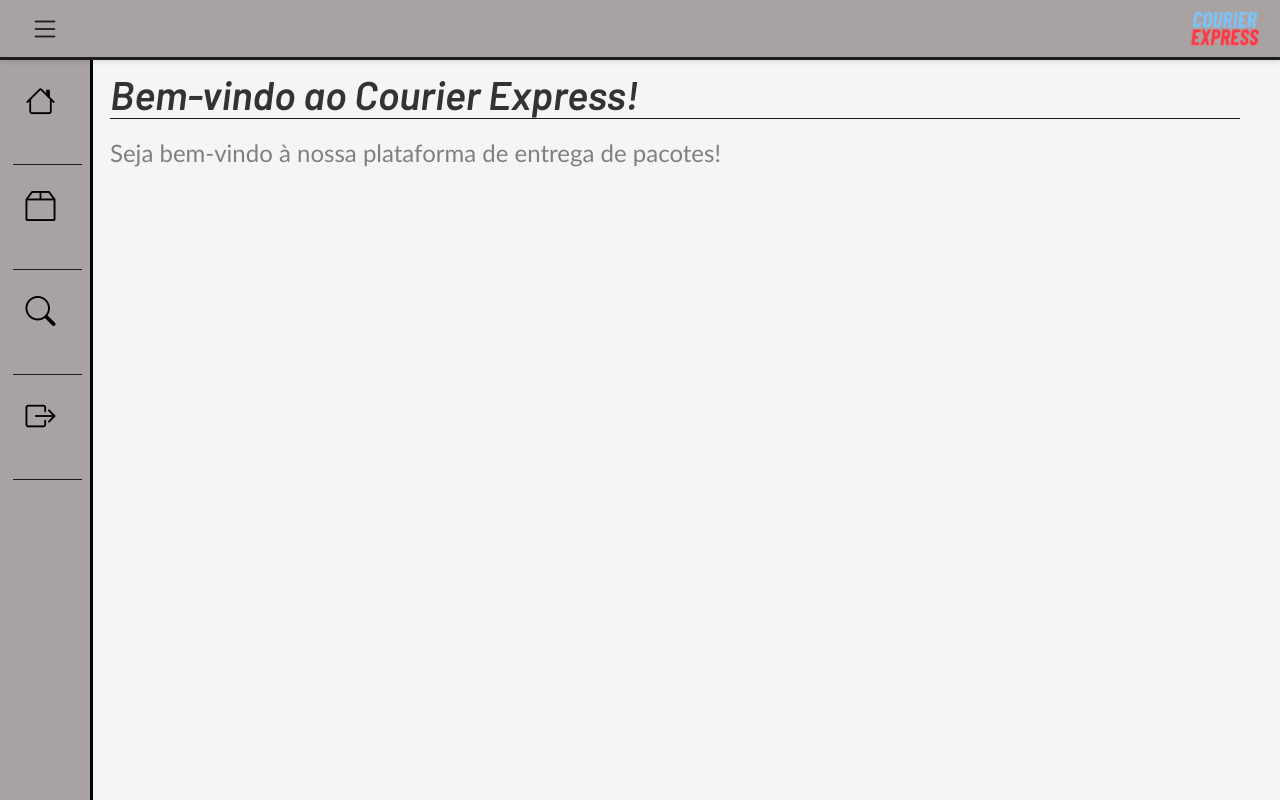
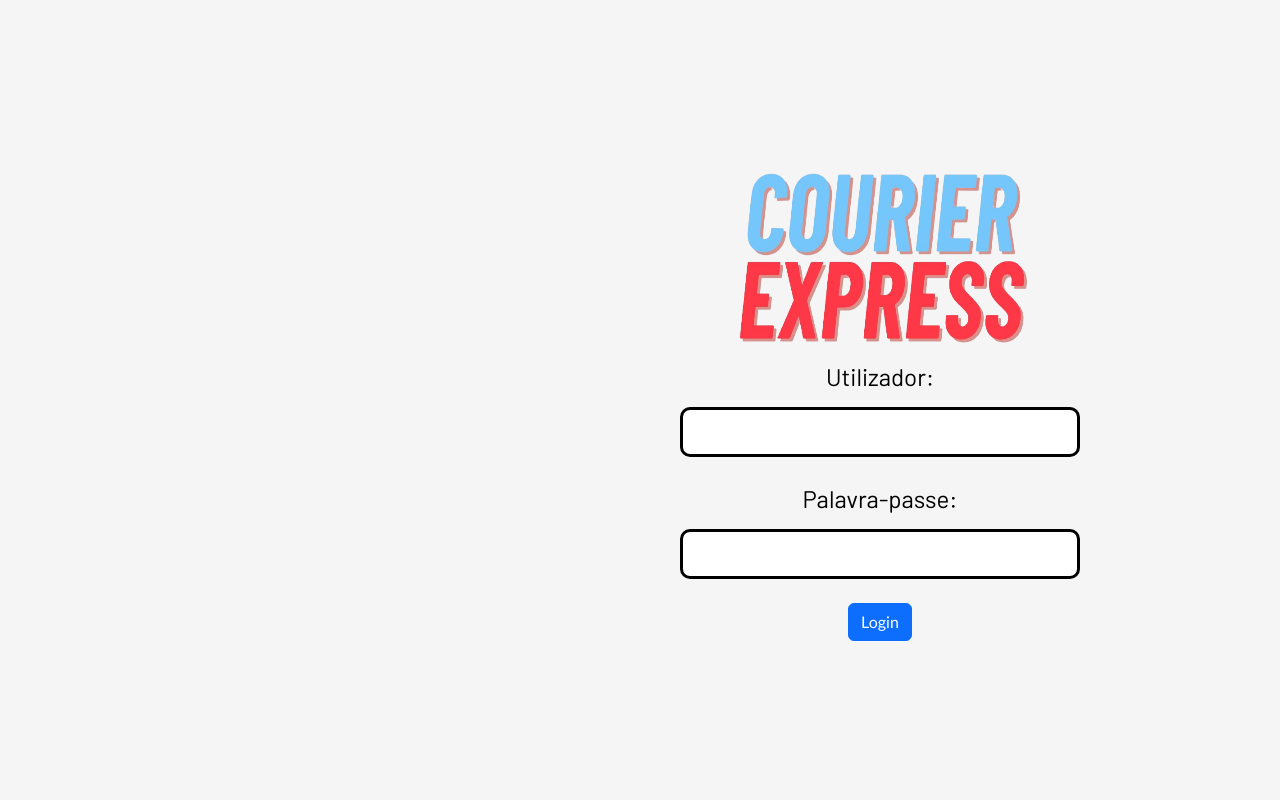
Before and after one commit to gabguimar/courier_express, a PHP site: page / in a window 1280 px wide. Run offline with PHP 8.4, Linux system fonts and the light colour scheme.

Commit message:
16-09-2024
Implantação do Login, e alteração das queries que atualizam as informações dos pedidos na tabela.

```diff
--- a/php/essentials.php
+++ b/functions/essentials.php
@@ -1,3 +1,4 @@
+<!-- #################### Essa página é responsável por importar algumas bibliotecas que servem para toda a funcionalidade do código  #################### -->
 <!DOCTYPE html>
 <html lang="pt-pt">
 <head>
--- a/php/index.php
+++ b/php/index.php
@@ -1,33 +1,80 @@
-<?php include('sidebar.php') ?>
+<?php
+include('../functions/connect.php');
+include('../functions/essentials.php');
+include('../functions/error_log.php');
 
+//############################ Iniciando a sessão através do sistema de LOGIN ####################################
+if ($_SERVER['REQUEST_METHOD'] === 'POST') {
+
+    if (isset($_POST['username']) && isset($_POST['password'])) {
+
+        // Limpando as variaveis username e password do metodo post, como forma de evitar um SQL Injection
+        $login = $conn->real_escape_string($_POST['username']);
+        $password = $conn->real_escape_string($_POST['password']);
+
+        $sql = "SELECT * FROM utilizadores WHERE login_utilizador = '$login' AND senha = '$password'";
+        $result = $conn->query($sql) or die("Falha na execução do código SQL: ". $conn->error);
+
+        if ($result->num_rows > 0) {
+            $utilizador = $result->fetch_assoc();
+
+            if (!isset($_SESSION)) {
+                session_start();
+            }
+
+            // Criando as variáveis de sessão que serão usadas
+            $_SESSION['utilizador_id'] = $utilizador['utilizador_id'];
+            $_SESSION['nome'] = $utilizador['nome'];
+            $_SESSION['login_utilizador'] = $utilizador['login_utilizador'];
+            $_SESSION['tipo_utilizador'] = $utilizador['tipo_utilizador'];
+
+
+            // Redirecionando para a página de criação de encomendas
+            header("Location: criar.php");
+        } else {
+            echo "
             <!DOCTYPE html>
-<html lang="pt">
+            <html lang='pt-pt'>
+                <head>
+                    <meta charset='UTF-8'>
+                    <meta name='viewport' content='width=device-width, initial-scale=1.0'>
+                    <title>Login</title>
+                </head>
+                <body>
+                    <div class='d-flex justify-content-center align-items-center' style='height: 100vh; margin-left: 85vh;'>
+                        <div class='text-center'>
+                            <img src='../src/img/logo.png' style='width: 300px; height: 200px;'><br>
+                            <label>Login ou palavra-passe inválidos!</label><br>
+                            <a href='index.php' class='btn btn-primary'>Ir a página de login</a>
+                        </div>
+                    </div>
+                </body>
+            </html>
+            ";
+            exit();
+        }
+    }
+}
+?>
+<!DOCTYPE html>
+<html lang="pt-pt">
     <head>
         <meta charset="UTF-8">
         <meta name="viewport" content="width=device-width, initial-scale=1.0">
-    <title>Página Inícial</title>
+        <title>Login</title>
     </head>
     <body>
-    <article class="content">
-        <div class="row">
-            <div class="col-12">
-                <h1>
-                    <?php
-                    echo "Bem-vindo ao Courier Express!";
-                   ?>
-                </h1>
+        <div class="d-flex justify-content-center align-items-center" style="height: 100vh; margin-left: 85vh;">
+            <div class="text-center">
+                <img src="../src/img/logo.png" style="width: 300px; height: 200px;">
+                <form action="" method="post">
+                    <label for="username">Utilizador:</label><br>
+                    <input class="input-text" type="text" id="username" name="username" required><br><br>
+                    <label for="password">Palavra-passe:</label><br>
+                    <input class="input-text" type="password" id="password" name="password" required><br><br>
+                    <input type="submit" value="Login" class="btn btn-primary">
+                </form>
             </div>
         </div>
-        <div class="row">
-            <div class="col-12">
-                <h4>
-                    <?php
-                    echo "Seja bem-vindo à nossa plataforma de entrega de pacotes!";
-                   ?>
-                </h4>
-            </div>
-        </div>
-
-    </article>
     </body>
 </html>
--- a/php/sidebar.php
+++ b/php/sidebar.php
@@ -1,11 +1,12 @@
 <?php
-include('connect.php');
-include('error_log.php');
-include('essentials.php');
+include('../functions/connect.php');
+include('../functions/error_log.php');
+include('../functions/essentials.php');
+include('../functions/protect.php');
 ?>
 
 <!DOCTYPE html>
-<html lang="en">
+<html lang="pt-pt">
 <head>
 	<meta charset="UTF-8">
 	<meta name="viewport" content="width=device-width, initial-scale=1.0">
@@ -17,7 +18,6 @@ include('essentials.php');
 
 </head>
 <body>
-	<!-- HTML Atualizado -->
 	<div class="header">
 		<a href="#" class="btn-expandir" id="toggle-sidebar"><i class="bi bi-list btn-header"></i></a>
 		<a href=""><img src="../src/img/logo.png" class="logo-img" alt="Logo"></a>
@@ -25,12 +25,12 @@ include('essentials.php');
 	<nav class="menu-lateral contraido"> <!-- Começa no estado contraído -->
 		<ul style="padding: 0;">
 			<li id="encomendas-link"></li>
-			<li class="item-menu">
+			<!-- <li class="item-menu">
 				<a href="index.php">
 					<span class="icon"><i class="bi bi-house"></i></span>
 					<span class="txt-link">&nbsp;Início</span>
 				</a>
-			</li>
+			</li> -->
 
 			<li class="item-menu">
 				<a href="criar.php">
@@ -45,8 +45,8 @@ include('essentials.php');
 					<span class="txt-link">&nbsp;Acompanhar</span>
 				</a>
 			</li>
-			<li class="item-menu">
-				<a href="#">
+			<li class="item-menu"	>
+				<a href="logout.php">
 					<span class="icon"><i class="bi bi-box-arrow-right"></i></span>
 					<span class="txt-link">&nbsp;Logout</span>
 				</a>
--- a/src/javascript.js
+++ b/src/javascript.js
@@ -60,7 +60,7 @@ var contadorProdutos = 0;
 	// Adiciona conteúdo às células
 	cell1.innerHTML = '<input type="text" class="input-td" name="produto'+contadorProdutos+'" placeholder="Produto" />';
 	cell2.innerHTML = '<input type="number" class="input-td" name="quantidade'+contadorProdutos+'" placeholder="Quantidade" />';
-	cell3.innerHTML = '<button type="button" class="btn-vermelho" onclick="removerLinha(this)">Eliminar <span class="icon"><i class="bi bi-trash3"></i></span></button>';
+	cell3.innerHTML = '<button type="button" class="btn-vermelho" onclick="removerLinha(this)"><span class="icon"><i class="bi bi-trash3-fill"></i></i></span> Eliminar</button>';
 	}
 
 	function removerLinha(botao) {
```
Also changed, not shown: ajax/acompanhar_ajax.php (renamed from php/acompanhar_ajax.php, +5 -10 lines), ajax/criar_ajax.php (renamed from php/criar_ajax.php, +14 -4 lines), functions/protect.php (added, +31 -0 lines), php/acompanhar.php (+3 -5 lines), php/criar.php (+4 -4 lines), php/login.php (deleted, +0 -27 lines), php/logout.php (added, +7 -0 lines), functions/connect.php (renamed from php/connect.php), functions/error_log.php (renamed from php/error_log.php). Lines whose indentation alone changed are shown as unchanged.
